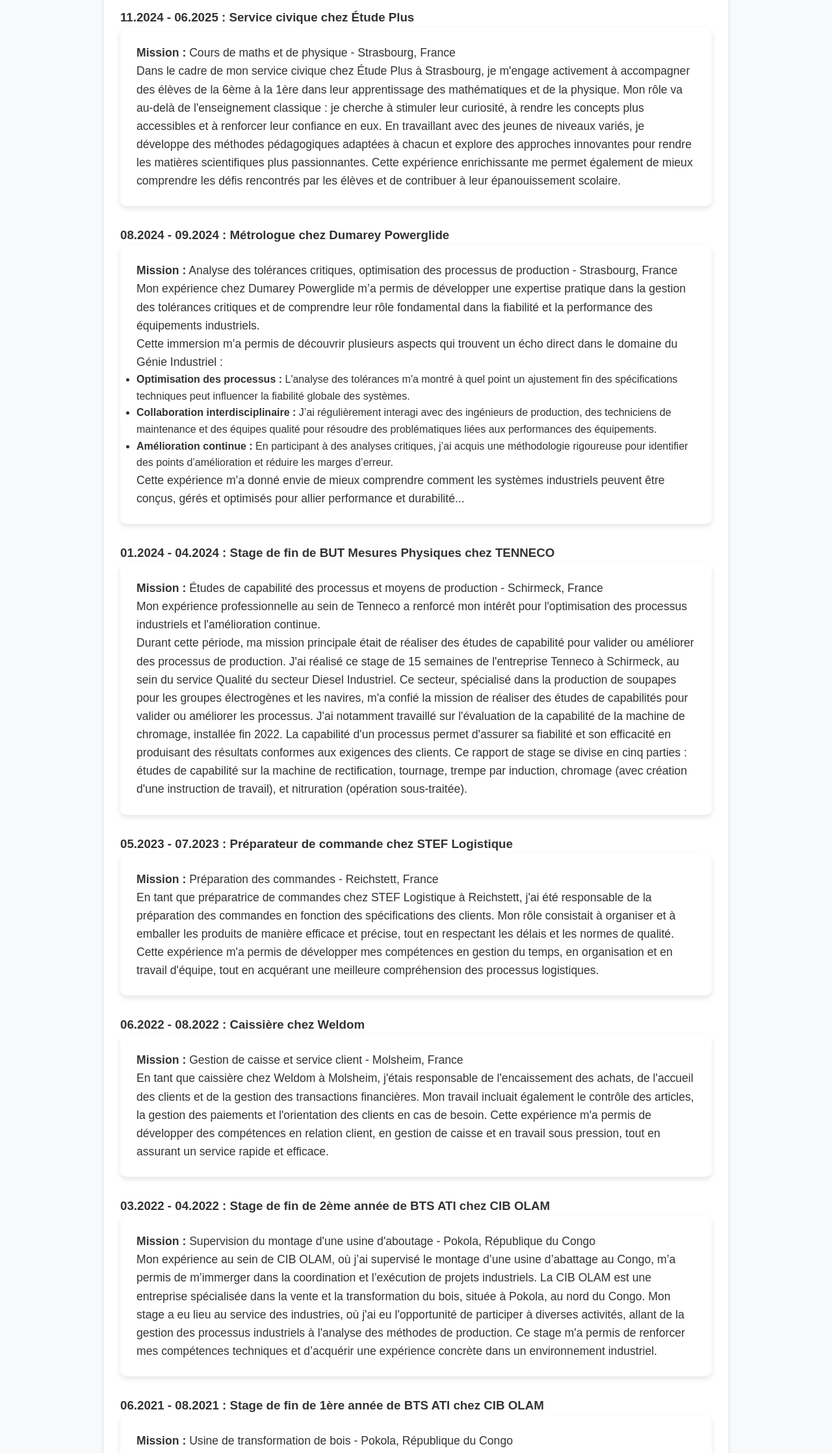
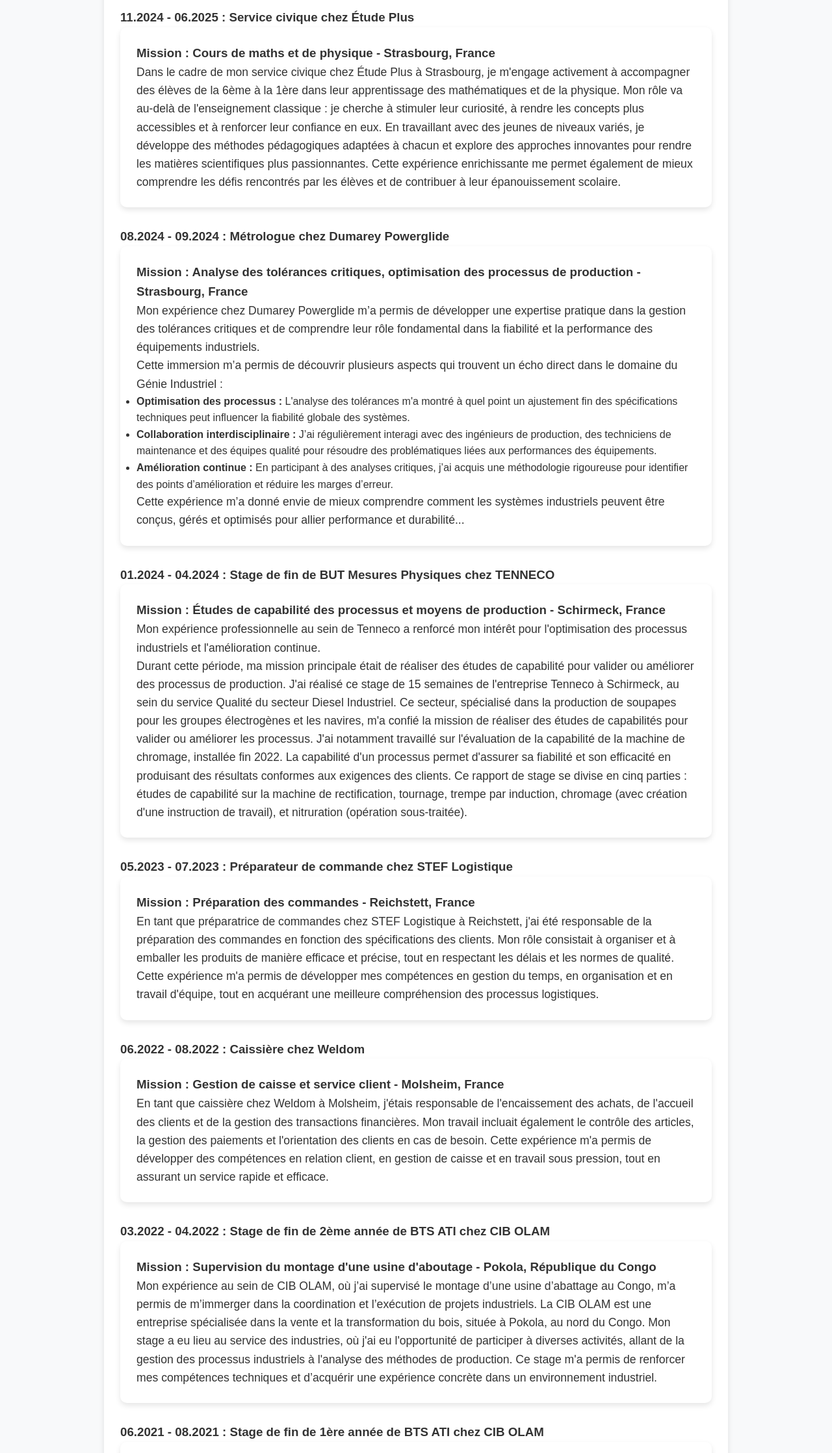
Before and after one commit to Nono13122002/CV, a plain HTML site: page experiences.html in a window 1280 px wide. Shown: the part 318-2554 px from the top of the page at 65% size. Drawn offline with Linux system fonts and the light colour scheme.

Commit message:
8Update experiences.html

```diff
--- a/experiences.html
+++ b/experiences.html
@@ -33,14 +33,14 @@
             <h1>Mes expériences professionnelles</h1>
             <h3>11.2024 - 06.2025 : Service civique chez Étude Plus</h3>
             <section class="experience">
-                <p><strong>Mission :</strong> Cours de maths et de physique - Strasbourg, France</p>
+                <h3><strong>Mission :</strong> Cours de maths et de physique - Strasbourg, France</h3>
                 <p> Dans le cadre de mon service civique chez Étude Plus à Strasbourg, je m'engage activement à accompagner des élèves de la 6ème à la 1ère dans leur apprentissage des mathématiques et de la physique. Mon rôle va au-delà de l'enseignement classique : je cherche à stimuler leur curiosité, à rendre les concepts plus accessibles et à renforcer leur confiance en eux. En travaillant avec des jeunes de niveaux variés, je développe des méthodes pédagogiques adaptées à chacun et explore des approches innovantes pour rendre les matières scientifiques plus passionnantes. Cette expérience enrichissante me permet également de mieux comprendre les défis rencontrés par les élèves et de contribuer à leur épanouissement scolaire.</p>
             </section>
 
 
             <h3>08.2024 - 09.2024 : Métrologue chez Dumarey Powerglide</h3>
             <section class="experience">
-                <p><strong>Mission :</strong> Analyse des tolérances critiques, optimisation des processus de production - Strasbourg, France</p>
+                <h3><strong>Mission :</strong> Analyse des tolérances critiques, optimisation des processus de production - Strasbourg, France</h3>
                 <p>Mon expérience chez Dumarey Powerglide m’a permis de développer une expertise pratique dans la gestion des tolérances critiques et de comprendre leur rôle fondamental dans la fiabilité et la performance des équipements industriels.</p>
                 <p>Cette immersion m’a permis de découvrir plusieurs aspects qui trouvent un écho direct dans le domaine du Génie Industriel :</p>
                 <ul>
@@ -53,7 +53,7 @@
 
             <h3>01.2024 - 04.2024 : Stage de fin de BUT Mesures Physiques chez TENNECO</h3>
             <section class="experience">
-                <p><strong>Mission :</strong> Études de capabilité des processus et moyens de production - Schirmeck, France</p>
+                <h3><strong>Mission :</strong> Études de capabilité des processus et moyens de production - Schirmeck, France</h3>
                 <p>Mon expérience professionnelle au sein de Tenneco a renforcé mon intérêt pour l'optimisation des processus industriels et l'amélioration continue.</p>
                 <p>Durant cette période, ma mission principale était de réaliser des études de capabilité pour valider ou améliorer des processus de production. J'ai réalisé ce stage de 15 semaines de l'entreprise Tenneco à Schirmeck, au sein du service Qualité du secteur Diesel Industriel. Ce secteur, spécialisé dans la production de soupapes pour les groupes électrogènes et les navires, m'a confié la mission de réaliser des études de capabilités pour valider ou améliorer les processus. J'ai notamment travaillé sur l'évaluation de la capabilité de la machine de chromage, installée fin 2022. La capabilité d'un processus permet d'assurer sa fiabilité et son efficacité en produisant des résultats conformes aux exigences des clients. Ce rapport de stage se divise en cinq parties : études de capabilité sur la machine de rectification, tournage, trempe par induction, chromage (avec création d'une instruction de travail), et nitruration (opération sous-traitée).</p>
             </section>
@@ -61,36 +61,36 @@
 
             <h3>05.2023 - 07.2023 : Préparateur de commande chez STEF Logistique</h3>
             <section class="experience">
-                <p><strong>Mission :</strong> Préparation des commandes - Reichstett, France</p>
+                <h3><strong>Mission :</strong> Préparation des commandes - Reichstett, France</h3>
                 <p> En tant que préparatrice de commandes chez STEF Logistique à Reichstett, j'ai été responsable de la préparation des commandes en fonction des spécifications des clients. Mon rôle consistait à organiser et à emballer les produits de manière efficace et précise, tout en respectant les délais et les normes de qualité. Cette expérience m'a permis de développer mes compétences en gestion du temps, en organisation et en travail d'équipe, tout en acquérant une meilleure compréhension des processus logistiques.</p>
             </section>
 
             <h3>06.2022 - 08.2022 : Caissière chez Weldom</h3>
             <section class="experience">
-                <p><strong>Mission :</strong> Gestion de caisse et service client - Molsheim, France</p>
+                <h3><strong>Mission :</strong> Gestion de caisse et service client - Molsheim, France</h3>
                 <p> En tant que caissière chez Weldom à Molsheim, j'étais responsable de l'encaissement des achats, de l'accueil des clients et de la gestion des transactions financières. Mon travail incluait également le contrôle des articles, la gestion des paiements et l'orientation des clients en cas de besoin. Cette expérience m'a permis de développer des compétences en relation client, en gestion de caisse et en travail sous pression, tout en assurant un service rapide et efficace.</p>
             </section>
 
             <h3>03.2022 - 04.2022 : Stage de fin de 2ème année de BTS ATI chez CIB OLAM</h3>
             <section class="experience">
-                <p><strong>Mission :</strong> Supervision du montage d'une usine d'aboutage - Pokola, République du Congo</p>
+                <h3><strong>Mission :</strong> Supervision du montage d'une usine d'aboutage - Pokola, République du Congo</h3>
                 <p>Mon expérience au sein de CIB OLAM, où j’ai supervisé le montage d’une usine d’abattage au Congo, m’a permis de m’immerger dans la coordination et l’exécution de projets industriels. La CIB OLAM  est une entreprise spécialisée dans la vente et la transformation du bois, située à Pokola, au nord du Congo. Mon stage a eu lieu au service des industries, où j'ai eu l'opportunité de participer à diverses activités, allant de la gestion des processus industriels à l'analyse des méthodes de production. Ce stage m'a permis de renforcer mes compétences techniques et d’acquérir une expérience concrète dans un environnement industriel.</p>
             </section>
 
             <h3>06.2021 - 08.2021 : Stage de fin de 1ère année de BTS ATI chez CIB OLAM</h3>
             <section class="experience">
-                <p><strong>Mission :</strong> Usine de transformation de bois - Pokola, République du Congo</p>
+                <h3><strong>Mission :</strong> Usine de transformation de bois - Pokola, République du Congo</h3>
                 <p> Lors de mon stage de fin de première année de BTS ATI chez CIB OLAM à Pokola, j'ai eu l'opportunité de travailler au sein du service électromécanique, où j'ai réalisé des études sur des armoires électriques. Cette expérience m'a permis de me familiariser avec les systèmes électriques industriels et d'approfondir mes connaissances en matière de câblage et de gestion des équipements électriques. J'ai également travaillé au service de cogénération, où j'ai étudié la structure complète du système. Cela m'a offert une vue d'ensemble sur le fonctionnement des installations de production d'énergie et m'a permis de comprendre les défis techniques et organisationnels liés à ce secteur.</p>
             </section>
 
             <h3>07.2018 - 08.2018 : Stage de fin de seconde chez ARC Informatique</h3>
             <section class="experience">
-                <p><strong>Mission :</strong> Bureau d'études en programmation informatique - Schiltigheim, France</p>
+                <h3><strong>Mission :</strong> Bureau d'études en programmation informatique - Schiltigheim, France</h3>
             </section>
 
             <h3>2019 - 2024 : Cours de maths particuliers</h3>
             <section class="experience">
-                <p><strong>Mission :</strong> Cours particuliers de mathématiques - Bas-Rhin, France</p>
+                <h3><strong>Mission :</strong> Cours particuliers de mathématiques - Bas-Rhin, France</h3>
             </section>
 
         </section>
```
